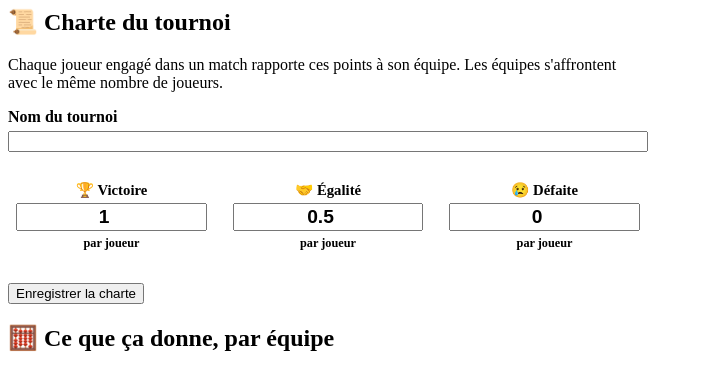
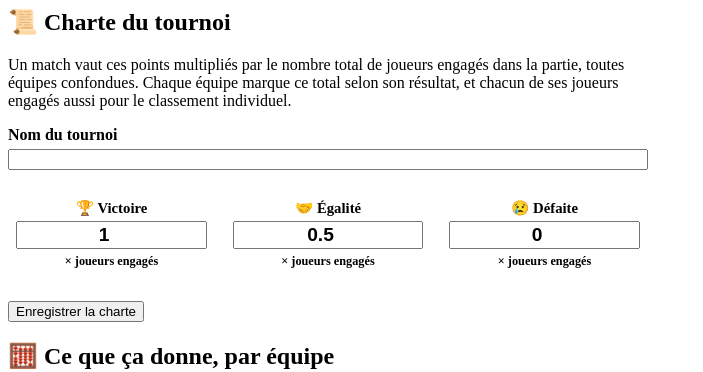
Before and after one commit to walcark/leefanniv, a Django app: template src/leefanniv/templates/leefanniv/_charter.html in a window 1280 px wide. Shown: the top 372 px of the page, without its empty margins (0-703 px from the left). Run offline with Django 5.2, Linux system fonts and the light colour scheme; the template is opened without the code that fills it: values that come from a table or form of the project are taken from there, others are empty.

Commit message:
fix: a match is worth the charter rate times every player it engaged

```diff
--- a/src/leefanniv/models.py
+++ b/src/leefanniv/models.py
@@ -3,8 +3,9 @@
 A tournament is either a points competition or a knockout bracket.
 
 In a points competition, a match pits teams against each other, each engaging
-the same number of players. Every engaged player earns the points the
-tournament's charter sets for their team's outcome, and so does their team.
+the same number of players. A team earns the charter's rate for its outcome
+times the number of players engaged in the whole match, and each of its engaged
+players is credited with that same gain.
 Points are read from the charter at ranking time, so editing it re-scores past
 matches too.
 
@@ -15,6 +16,7 @@ rounds start empty and are filled as winners are picked.
 from __future__ import annotations
 
 import random
+from collections import Counter
 from decimal import Decimal
 from typing import Any
 
@@ -62,7 +64,7 @@ class Tournament(models.Model):
         "type", max_length=10, choices=Kind.choices, default=Kind.POINTS
     )
     created = models.DateTimeField(auto_now_add=True)
-    # The charter: points earned by each engaged player, per outcome.
+    # The charter: per outcome, points per player engaged in the whole match.
     win_points = models.DecimalField(
         "victoire", max_digits=5, decimal_places=1, default=Decimal(1)
     )
@@ -91,7 +93,7 @@ class Tournament(models.Model):
             self.delete()
 
     def points(self, outcome: str) -> Decimal:
-        """Return the points one engaged player earns for *outcome*."""
+        """Return the charter rate for *outcome*, per player in the match."""
         return {
             Outcome.WIN: self.win_points,
             Outcome.DRAW: self.draw_points,
@@ -142,8 +144,9 @@ class Tournament(models.Model):
     def standings(self) -> tuple[list[dict[str, Any]], list[dict[str, Any]]]:
         """Return the team ranking and the player ranking, best first.
 
-        A team earns what its engaged players earn, so a team's points are the
-        sum of its players' points.
+        A match is worth the charter's rate for an outcome times the number of
+        players it engaged, all teams included. Each team earns that for its
+        outcome, and so does each of its engaged players.
 
         Returns
         -------
@@ -158,18 +161,21 @@ class Tournament(models.Model):
             for p in Player.objects.filter(team__tournament=self).select_related("team")
         }
         seen: set[tuple[int, int]] = set()
-        results = Result.objects.filter(match__tournament=self).select_related("player")
+        results = list(
+            Result.objects.filter(match__tournament=self).select_related("player")
+        )
+        engaged = Counter(r.match_id for r in results)
         for r in results:
-            pts = self.points(r.outcome)
+            gain = self.points(r.outcome) * engaged[r.match_id]
             prow, trow = players[r.player_id], teams[r.player.team_id]
             prow[r.outcome] += 1
             prow["played"] += 1
-            prow["points"] += pts
-            trow["points"] += pts
+            prow["points"] += gain
             if (r.match_id, r.player.team_id) not in seen:
                 seen.add((r.match_id, r.player.team_id))
                 trow[r.outcome] += 1
                 trow["played"] += 1
+                trow["points"] += gain
 
         def order(rows: dict[int, dict[str, Any]]) -> list[dict[str, Any]]:
             return sorted(rows.values(), key=lambda r: (-r["points"], r["obj"].name))
--- a/src/leefanniv/templates/leefanniv/_charter.html
+++ b/src/leefanniv/templates/leefanniv/_charter.html
@@ -15,13 +15,13 @@
 </style>
 <div class="card charter">
   <h2>📜 Charte du tournoi</h2>
-  <p class="sub">Chaque joueur engagé dans un match rapporte ces points à son équipe. Les équipes s'affrontent avec le même nombre de joueurs.</p>
+  <p class="sub">Un match vaut ces points multipliés par le nombre total de joueurs engagés dans la partie, toutes équipes confondues. Chaque équipe marque ce total selon son résultat, et chacun de ses joueurs engagés aussi pour le classement individuel.</p>
   <form method="post">{% csrf_token %}
     <label class="field">Nom du tournoi {{ charter.name }}</label>
     <div class="scale">
-      <label class="W">🏆 Victoire {{ charter.win_points }}<small>par joueur</small></label>
-      <label class="D">🤝 Égalité {{ charter.draw_points }}<small>par joueur</small></label>
-      <label class="L">😢 Défaite {{ charter.loss_points }}<small>par joueur</small></label>
+      <label class="W">🏆 Victoire {{ charter.win_points }}<small>× joueurs engagés</small></label>
+      <label class="D">🤝 Égalité {{ charter.draw_points }}<small>× joueurs engagés</small></label>
+      <label class="L">😢 Défaite {{ charter.loss_points }}<small>× joueurs engagés</small></label>
     </div>
     {{ charter.non_field_errors }}{{ charter.win_points.errors }}{{ charter.draw_points.errors }}{{ charter.loss_points.errors }}
     <button class="btn block">Enregistrer la charte</button>
@@ -32,7 +32,7 @@
   <table class="ex">
     <tr><th>Format</th><th>Victoire</th><th>Égalité</th><th>Défaite</th></tr>
     {% for n, w, d, l in examples %}
-      <tr><td>{{ n }} contre {{ n }}</td><td>+{{ w|floatformat:"-1" }}</td><td>+{{ d|floatformat:"-1" }}</td><td>{{ l|floatformat:"-1" }}</td></tr>
+      <tr><td>{{ n }} contre {{ n }} <span class="muted">({{ n|add:n }} joueurs)</span></td><td>+{{ w|floatformat:"-1" }}</td><td>+{{ d|floatformat:"-1" }}</td><td>{{ l|floatformat:"-1" }}</td></tr>
     {% endfor %}
   </table>
   <p class="muted">Modifier la charte recalcule aussi les matchs déjà joués.</p>
--- a/src/leefanniv/templates/leefanniv/_play.html
+++ b/src/leefanniv/templates/leefanniv/_play.html
@@ -277,7 +277,7 @@
     else if (sizes.length < 2) problem = "Touche les joueurs engagés dans au moins deux équipes.";
     else if (!sizes.every((s) => s === n)) problem = `Il faut autant de joueurs de chaque côté (${sizes.join(" contre ")}).`;
     hint.textContent = problem ||
-      `${sizes.join(" contre ")} : victoire +${fmt(win * n)}, égalité +${fmt(draw * n)} par équipe.`;
+      `${sizes.join(" contre ")} (${n * sizes.length} joueurs) : victoire +${fmt(win * n * sizes.length)}, égalité +${fmt(draw * n * sizes.length)} par équipe.`;
     hint.classList.toggle("ok", !problem);
     form.querySelectorAll("button[name=winner]").forEach((b) => {
       b.hidden = b.value !== "draw" && !counts[b.value];
--- a/src/leefanniv/views.py
+++ b/src/leefanniv/views.py
@@ -87,7 +87,7 @@ def tournament(request: HttpRequest, pk: int, tab: str = "play") -> HttpResponse
         ),
         "picked_game": request.GET.get("game", ""),
         "examples": [
-            (n, t.win_points * n, t.draw_points * n, t.loss_points * n)
+            (n, t.win_points * 2 * n, t.draw_points * 2 * n, t.loss_points * 2 * n)
             for n in (1, 2, 3)
         ],
         "match_count": t.matches.count(),
@@ -176,12 +176,12 @@ def _record_match(request: HttpRequest, t: Tournament) -> str:
     except ValueError as exc:
         messages.error(request, str(exc))
         return back
-    size = len(next(iter(lineups.values())))
+    engaged = sum(len(players) for players in lineups.values())
     if winner is None:
-        gain = floatformat(t.draw_points * size, -1)
+        gain = floatformat(t.draw_points * engaged, -1)
         messages.success(request, f"{game.emoji} {game} : égalité, +{gain} par équipe")
     else:
-        gain = floatformat(t.win_points * size, -1)
+        gain = floatformat(t.win_points * engaged, -1)
         messages.success(request, f"{game.emoji} {game} : {winner} gagne, +{gain}")
     return f"{request.path}?game={game.pk}#match"
 
```
Also changed, not shown: tests/test_ranking.py (+7 -7 lines).
